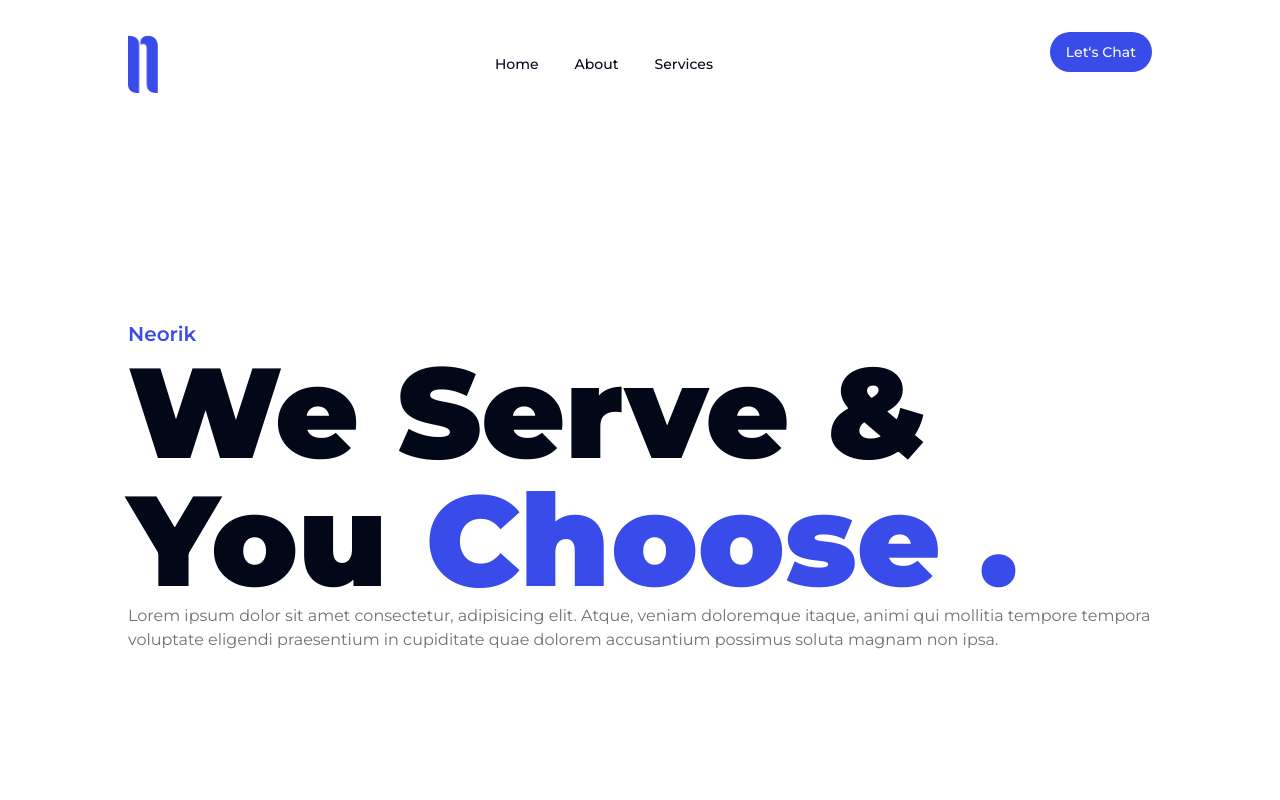
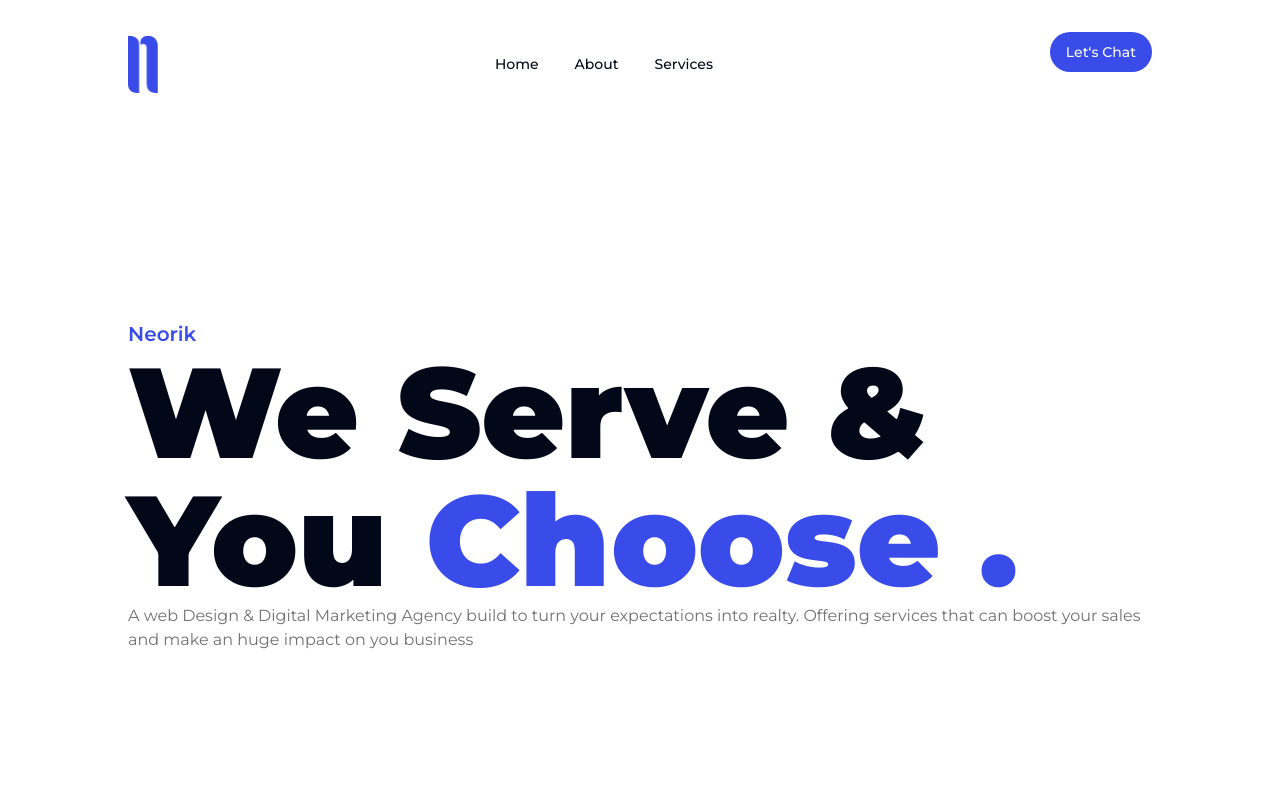
Before and after one commit to Talalkhan3/Neorik, a Next.js app: page / in a window 1280 px wide. Shown: the top 800 px of the page. Built offline with nearby package versions, Linux system fonts and the light colour scheme.

Commit message:
modified Hero

```diff
--- a/components/Hero/Hero.tsx
+++ b/components/Hero/Hero.tsx
@@ -14,10 +14,9 @@ const Hero = () => {
       </div>
       <div className="max-sm:text-sm text-[#717171]">
         <p>
-          Lorem ipsum dolor sit amet consectetur, adipisicing elit. Atque,
-          veniam doloremque itaque, animi qui mollitia tempore tempora voluptate
-          eligendi praesentium in cupiditate quae dolorem accusantium possimus
-          soluta magnam non ipsa.
+          A web Design & Digital Marketing Agency build to turn your
+          expectations into realty. Offering services that can boost your sales
+          and make an huge impact on you business
         </p>
       </div>
     </div>
```
